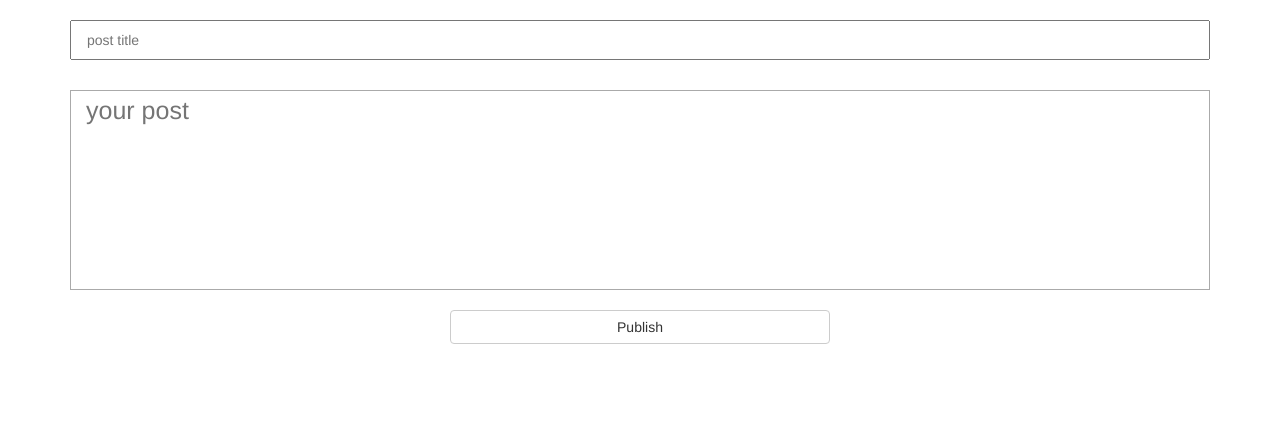
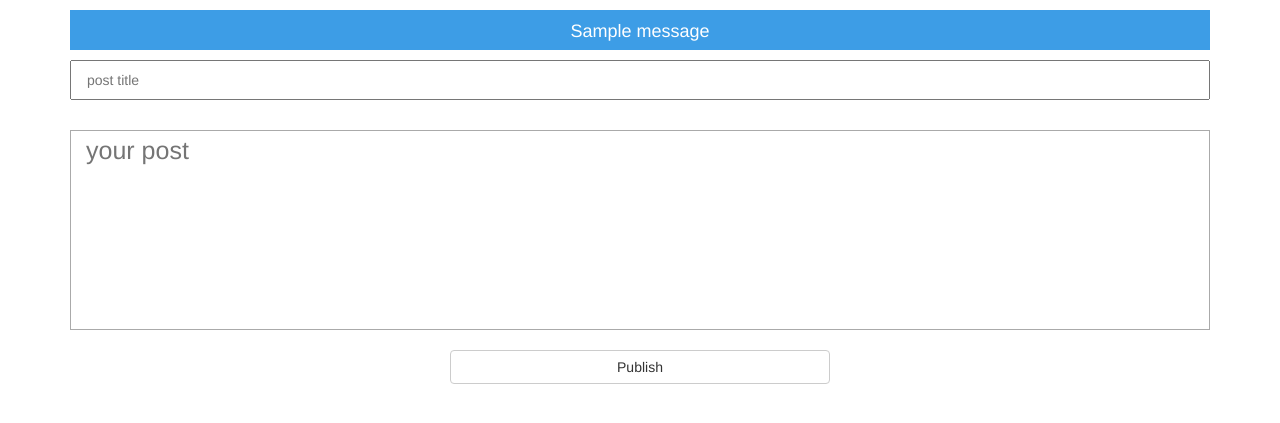
Before and after one commit to xash3000/minitweet, a Flask app: page /publish in a window 1280 px wide. Shown: the part 90-513 px from the top of the page. Run offline with Flask 2, Linux system fonts and the light colour scheme; tables that the repository leaves empty hold one stand-in row (values such as "Sample post"); one stand-in notice (Sample message) is shown; parts of the project's set-up code (start-up, migrations or seed data) failed here and were passed over; some libraries are stand-ins or nearby versions.

Commit message:
add flashed messages

```diff
--- a/minitweet_app/forms.py
+++ b/minitweet_app/forms.py
@@ -1,7 +1,19 @@
 from flask.ext.wtf import Form
-from wtforms import TextAreaField, StringField
+from wtforms import TextAreaField, StringField, PasswordField
 from wtforms.validators import DataRequired
 
-class Publish(Form):
+
+class PublishForm(Form):
     post_title = StringField('post-title', validators=[DataRequired()])
     textarea = TextAreaField("textarea", validators=[DataRequired()])
+
+
+class LoginForm(Form):
+    username = StringField('username', validators=[DataRequired()])
+    password = PasswordField('password', validators=[DataRequired()])
+
+
+class SignUpForm(Form):
+    username = StringField('username', validators=[DataRequired()])
+    email = StringField('username', validators=[DataRequired()])
+    password = PasswordField('password', validators=[DataRequired()])
--- a/minitweet_app/static/main.css
+++ b/minitweet_app/static/main.css
@@ -50,3 +50,13 @@ a{
     height: 30px;
     width: 200px;
 }
+
+.flash_msg{
+    background-color: #3d9de6;
+    height: 40px;
+    padding-top: 2px;
+}
+
+.flash_msg h4{
+    color: #ffffff;
+}
--- a/minitweet_app/templates/base.html
+++ b/minitweet_app/templates/base.html
@@ -20,6 +20,16 @@
             </ul>
         </nav>
 
+        <!-- flashed messages -->
+        {% for msg in get_flashed_messages() %}
+            <div class="container">
+                <div class="flash_msg text-center">
+                    <h4>{{ msg }}</h4>
+                </div>
+            </div>
+        {% endfor %}
+
+
         <!-- child file -->
         {% block content %}
         {% endblock %}
--- a/minitweet_app/views.py
+++ b/minitweet_app/views.py
@@ -1,5 +1,5 @@
-from flask import render_template, redirect, url_for, request
-from .forms import Publish
+from flask import render_template, redirect, url_for, request, flash
+from .forms import PublishForm
 from . import app, db
 from .models import Post
 
@@ -12,7 +12,7 @@ def home():
 
 @app.route("/publish", methods=["GET", "POST"])
 def publish():
-    form = Publish()
+    form = PublishForm()
     if form.validate_on_submit():
         title = form.post_title.data
         body = form.textarea.data
--- a/requirements.txt
+++ b/requirements.txt
@@ -3,6 +3,8 @@ bcrypt==2.0.0
 cffi==1.4.2
 Flask==0.10.1
 Flask-Bcrypt==0.7.1
+flask-heroku==0.1.9
+Flask-Login==0.3.2
 Flask-Migrate==1.7.0
 Flask-Script==2.0.5
 Flask-SQLAlchemy==2.1
```
